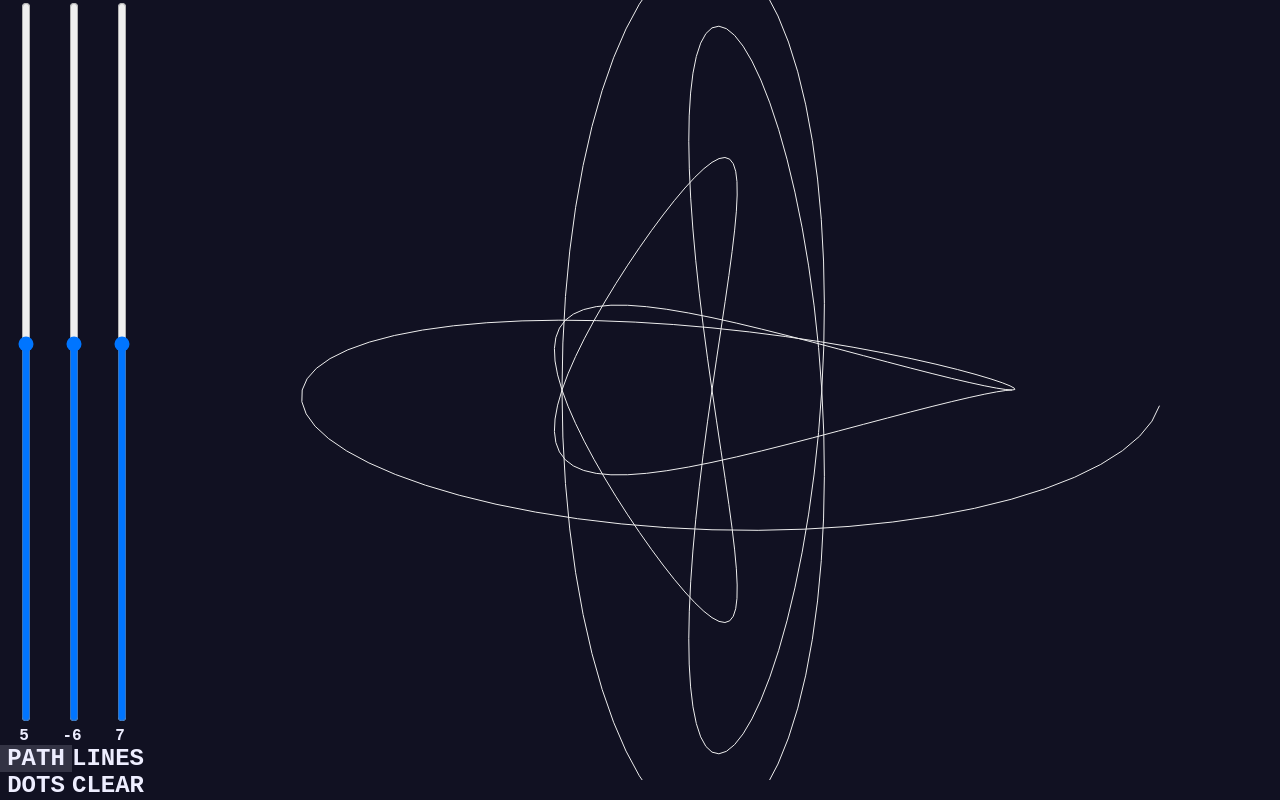
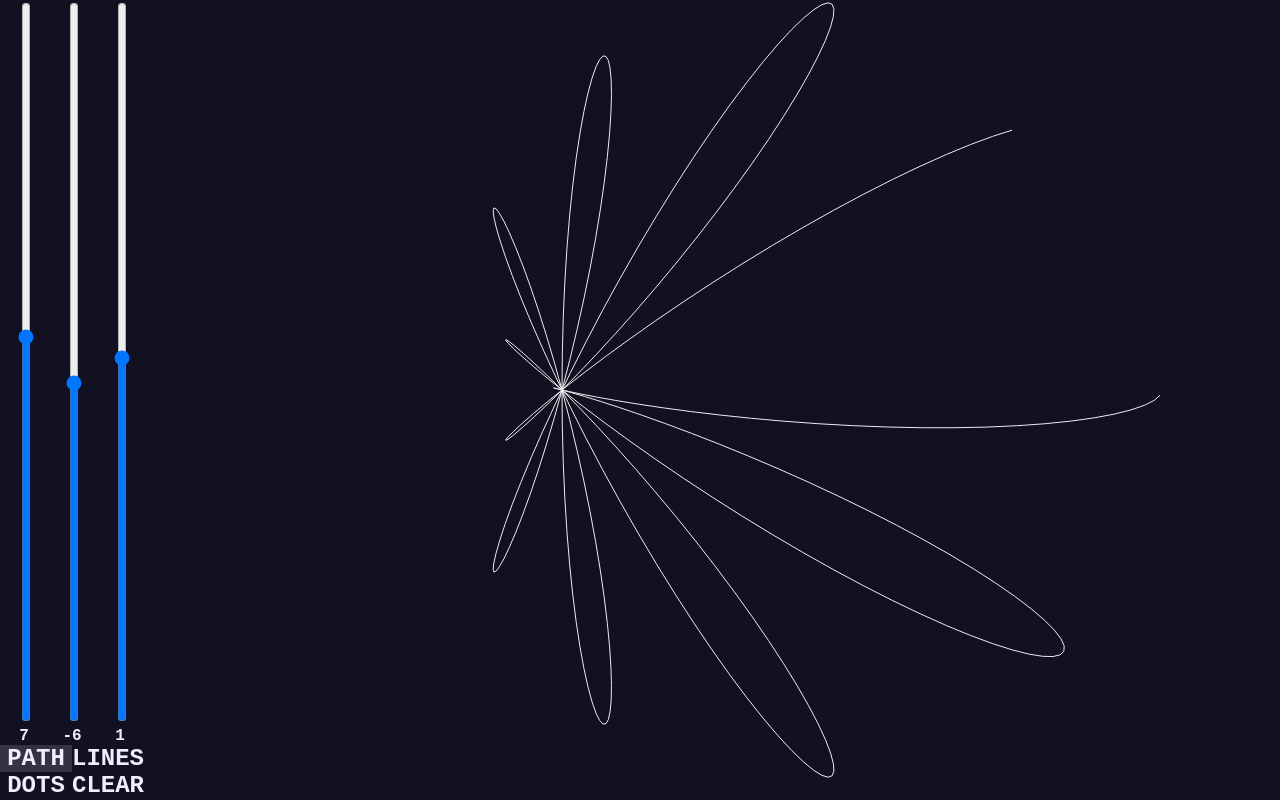
Before and after one commit to ZlofZ/Patterns, a plain HTML site: page index.html in a window 1280 px wide. Drawn offline with nearby package versions, Linux system fonts and the light colour scheme.

Commit message:
Updated Default pos

```diff
--- a/index.html
+++ b/index.html
@@ -13,16 +13,16 @@
         <!-- <input type="text" id="cA" name="" value=""> -->
         <div class="row">
           <div class="slider-container">
-            <input type="range" id="slider-A" name="" min="-1000" max="1000" value="50">
-            <p id="val-A">5</p>
+            <input type="range" id="slider-A" name="" min="-1000" max="1000" value="70">
+            <p id="val-A">7</p>
           </div>
           <div class="slider-container">
-            <input type="range" id="slider-B" name="" min="-1000" max="1000" value="50">
+            <input type="range" id="slider-B" name="" min="-1000" max="1000" value="-60">
             <p id="val-B">-6</p>
           </div>
           <div class="slider-container">
-            <input type="range" id="slider-C" name="" min="-1000" max="1000" value="50">
-            <p id="val-C">7</p>
+            <input type="range" id="slider-C" name="" min="-1000" max="1000" value="10">
+            <p id="val-C">1</p>
           </div>
         </div>
         <div class="row">
--- a/script.js
+++ b/script.js
@@ -2,7 +2,7 @@ window.onload = init;
 var canvas, ctx;
 
 var angleA = 0, angleB = 0, angleC = 0;
-var changeA = 5, changeB = -6, changeC = 7;
+var changeA = 7, changeB = -6, changeC = 1;
 var lengthA = 150, lengthB = 150, lengthC = 150;
 var oldpos;
 
```
